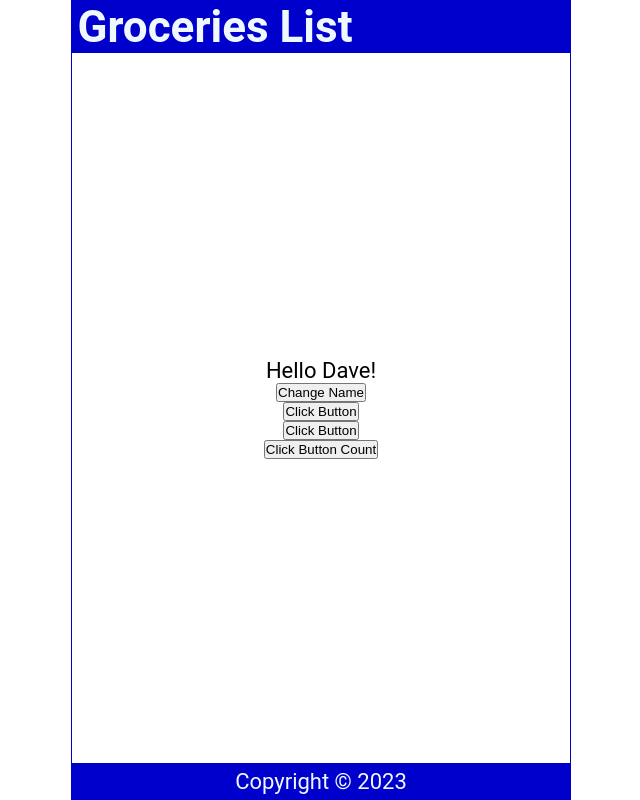
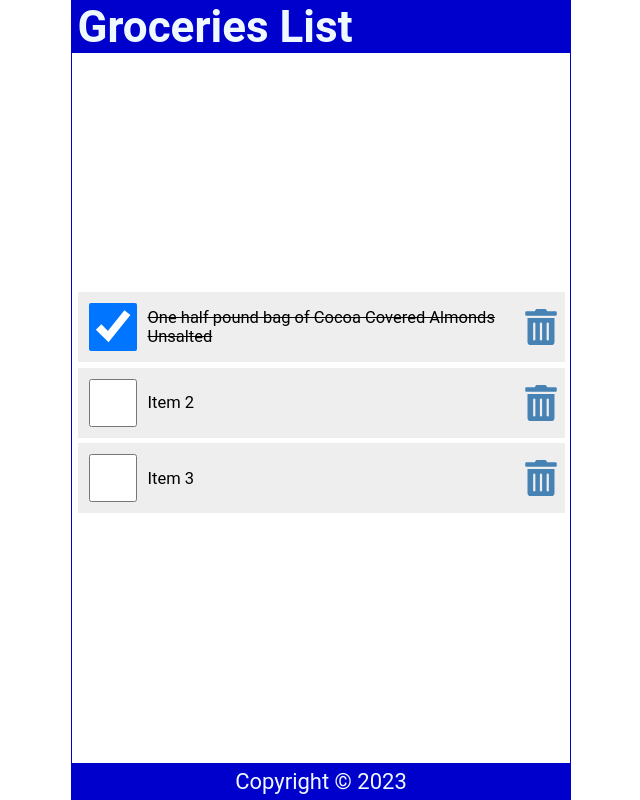
Before and after one commit to drili/React--MARCH-23----6031717496eecbdf74b2b68e405656c99988cdec70f371d0f42f33c311b5e128, a React (Create React App) app in the folder chapter_01/01tut/: page / in a window 1280 px wide. Shown: the whole page, without its empty margins (319-959 px from the left). Built offline with nearby package versions, Linux system fonts and the light colour scheme; the HTML template or start-up script is replaced by a standard one.

Commit message:
🔨 chapter 7 [DONE]

```diff
--- a/chapter_01/01tut/package.json
+++ b/chapter_01/01tut/package.json
@@ -8,6 +8,7 @@
         "@testing-library/user-event": "^13.5.0",
         "react": "^18.2.0",
         "react-dom": "^18.2.0",
+        "react-icons": "^4.8.0",
         "react-scripts": "5.0.1",
         "web-vitals": "^2.1.4"
     },
--- a/chapter_01/01tut/src/App.js
+++ b/chapter_01/01tut/src/App.js
@@ -3,8 +3,6 @@
 import Footer from './Footer'
 
 function App() {
-    const name = "Drilon"
-
     return (
         <div className="App">
             <Header></Header>
--- a/chapter_01/01tut/src/Content.js
+++ b/chapter_01/01tut/src/Content.js
@@ -1,39 +1,76 @@
 import React from 'react'
 import { useState } from 'react'
+import { FaTrashAlt } from "react-icons/fa"
 
 const Content = () => {
-    const [name, setName] = useState("Dave")
-    const [count, setCount] = useState(0)
+    const [items, setItems] = useState([
+        {
+            id: 1,
+            checked: true,
+            item: "One half pound bag of Cocoa Covered Almonds Unsalted"
+        },
+        {
+            id: 2,
+            checked: false,
+            item: "Item 2"
+        },
+        {
+            id: 3,
+            checked: false,
+            item: "Item 3"
+        }
+    ])
 
-    const handleNameChange = () => {
-        const names = ["Dave", "Bob", "Earl", "Kevin"]
-        const int = Math.floor(Math.random() * 4)
+    const handleCheck = (id) => {
+        const listItems = items.map(
+            (item) => item.id === id
+                ? { ...item, checked: !item.checked }
+                : item
+        )
 
-        // return names[int]
-        setName(names[int])
+        setItems(listItems)
+        localStorage.setItem("shoppinglist", JSON.stringify(listItems))
     }
 
-    const handleClick = () => {
-        setCount(count + 1)
-        console.log(count)
-    }
+    const handleDelete = (id) => {
+        const listItems = items.filter((item) => item.id !== id)
 
-    const handleClick2 = (name) => {
-        console.log(`${name} has clicked the button`)
-    }
-
-    const handleClick3 = (e) => {
-        console.log(e.target.innerText)
+        setItems(listItems)
+        localStorage.setItem("shoppinglist", JSON.stringify(listItems))
     }
 
     return (
         <main>
-            <p onDoubleClick={handleClick}>Hello {name}!</p>
+            {items.length ? (
+                <ul>
+                    {items.map((item) => (
+                        <li className="item" key={item.id}>
+                            <input
+                                type="checkbox"
+                                checked={item.checked}
+                                onChange={() => handleCheck(item.id)}
+                            />
 
-            <button onClick={handleNameChange}>Change Name</button>
-            <button onClick={() => handleClick2(handleNameChange())}>Click Button</button>
-            <button onClick={(e) => handleClick3(e)}>Click Button</button>
-            <button onClick={handleClick}>Click Button Count</button>
+                            <label
+                                htmlFor=""
+                                onDoubleClick={() => handleCheck(item.id)}
+                                style={(item.checked)
+                                    ? { textDecoration: "line-through" }
+                                    : null
+                                }
+                            >{item.item}</label>
+
+                            <FaTrashAlt
+                                role="button"
+                                tabIndex="0"
+                                onClick={() => handleDelete(item.id)}
+                            ></FaTrashAlt>
+                        </li>
+                    ))}
+                </ul>
+            ) : (
+                <p style={{ marginTop: "0rem" }}>No items found!</p>
+            )}
         </main>
     )
 }
--- a/chapter_01/01tut/src/index.css
+++ b/chapter_01/01tut/src/index.css
@@ -57,3 +57,62 @@
     display: grid;
     place-content: center;
 }
+
+ul {
+    width: 100%;
+    list-style: none;
+    padding: 0 0.25rem 0.25rem;
+}
+
+ul li::before {
+    content: "\200B";
+}
+
+.item {
+    display: flex;
+    justify-content: flex-start;
+    align-items: center;
+    padding: 0.5rem 0 0.5rem 0.5rem;
+    margin: 0.25rem 0;
+    background-color: #eee;
+}
+
+.item:first-child {
+    margin: 0;
+}
+
+.item input[type="checkbox"] {
+    text-align: center;
+    width: 2.5rem;
+    width: 48px;
+    min-width: 48px;
+    height: 2.5rem;
+    height: 48px;
+    min-height: 48px;
+    cursor: pointer;
+    margin-right: 0.5rem;
+}
+
+.item input[type="checkbox"]:focus+label {
+    text-decoration: underline;
+}
+
+.item>label {
+    font-size: 0.75rem;
+    flex-grow: 1;
+}
+
+.item svg {
+    width: 48px;
+    min-width: 48px;
+    height: 36px;
+    font-size: 1rem;
+    color: steelblue;
+    cursor: pointer;
+}
+
+.item svg:focus,
+.item svg:hover {
+    color: red;
+    outline: none;
+}
```
Also changed, not shown: 1 other file (tests, documents, lock files or other folders).
